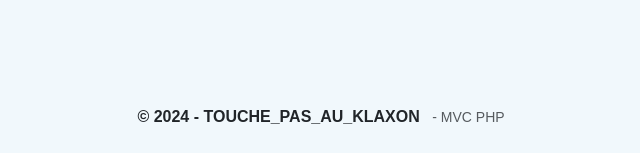
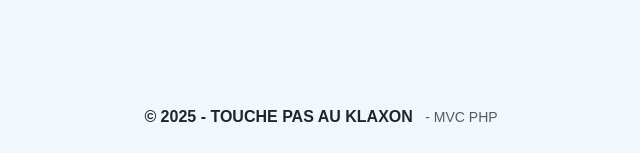
Before and after one commit to MB-DEV13/TOUCHE_PAS_AU_KLAXON, a PHP site: page / in a window 1280 px wide. Shown: the part 647-800 px from the top of the page, without its empty margins (319-959 px from the left). Run offline with PHP 8.4, Linux system fonts and the light colour scheme; data that the repository does not hold is empty; some libraries are stand-ins or nearby versions.

Commit message:
légère modif copyright

```diff
--- a/app/Views/layouts/footer.php
+++ b/app/Views/layouts/footer.php
@@ -1,6 +1,6 @@
 <!-- app/Views/layouts/footer.php -->
 <footer class="mt-auto text-center py-4 bg-transparent">
-  <span class="fw-bold">© 2024 - TOUCHE_PAS_AU_KLAXON</span>
+  <span class="fw-bold">© 2025 - TOUCHE PAS AU KLAXON</span>
   <span class="text-muted small ms-2">- MVC PHP</span>
 </footer>
 
```
